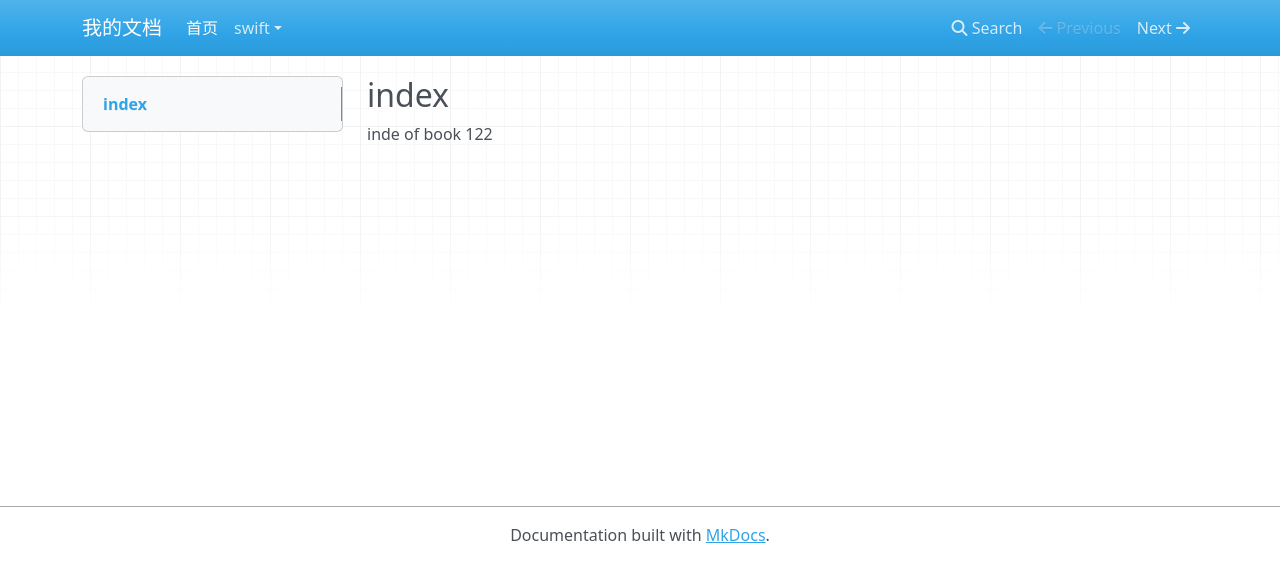
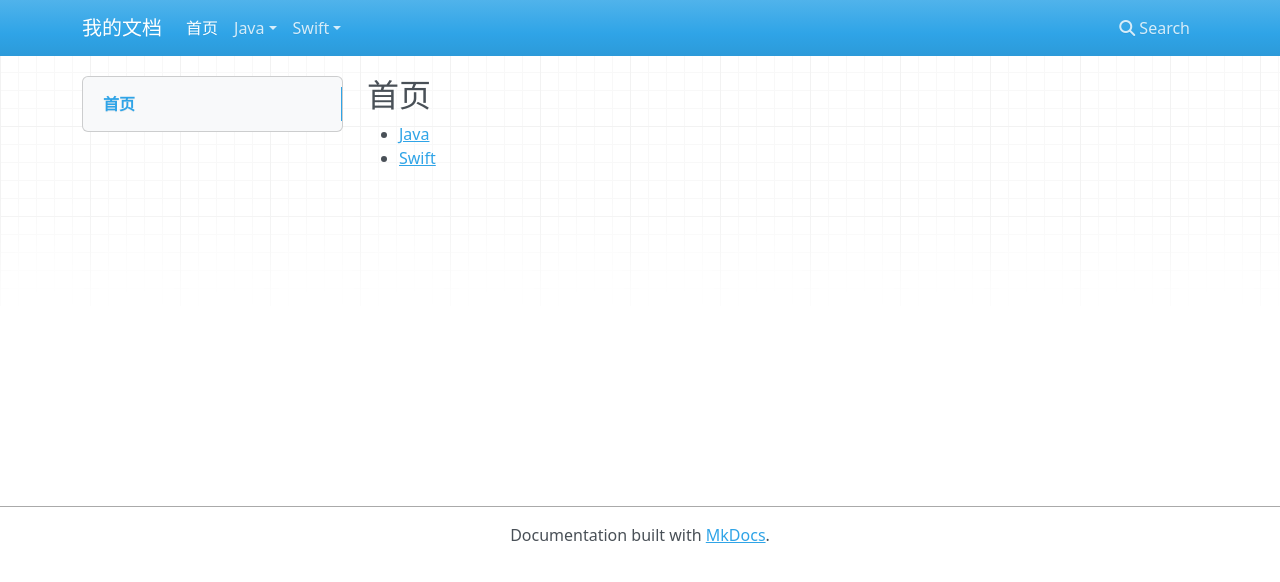
Before and after one commit to mengtaoLu/my_learning, an MkDocs documentation site: the page built from docs/index.md, in a window 1280 px wide. Shown: the top 582 px of the page. Built offline with MkDocs 1.6.1, drawn with Linux system fonts in a browser that asks for light colours; nearby versions of some CDN libraries.

Commit message:
重新组织结构

```diff
--- a/docs/index.md
+++ b/docs/index.md
@@ -1,4 +1,3 @@
-## index
-
-inde of book
-122
+## 首页
+- [Java](./Java/index.md)
+- [Swift](./Swift/index.md)
--- a/mkdocs.yml
+++ b/mkdocs.yml
@@ -1,6 +1,7 @@
 site_name: 我的文档
 nav:
   - 首页: index.md
-  - swift:
-      - swift首页: swift/index.md
-      - state: swift/state.md
+  - Java:
+    - 导航：Java/index.md
+  - Swift:
+    - 导航：Swift/index.md
```
Also changed, not shown: docs/Java/index.md (added, +1 -0 lines), docs/swift/index.md (+2 -3 lines).
